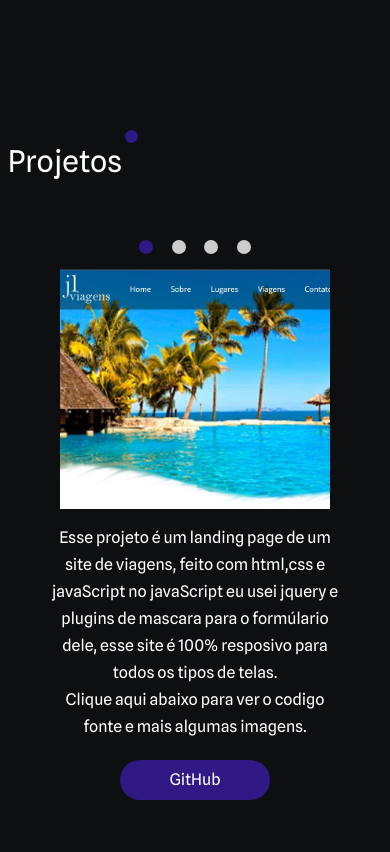
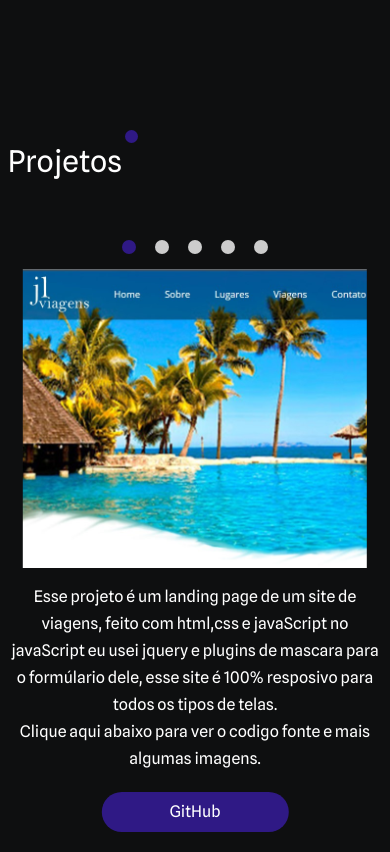
Before and after one commit to charleeslemes/Portfolio, a PHP site: page / in a window 390 px wide. Shown: the part 908-1760 px from the top of the page. Run offline with PHP 8.4, Linux system fonts and the light colour scheme.

Commit message:
slider finalizado

```diff
--- a/css/style.css
+++ b/css/style.css
@@ -579,7 +579,13 @@ section.projetos .projetos-single .button-projeto a{
 @media screen and (max-width: 680px){
     section.projetos .projetos-single{
 
-        max-width: 400px;
+        max-width: 500px;
+
+    }
+    section.projetos .projetos-single .img-projeto{
+
+        padding-top: 80%;
+
 
     }
 }
@@ -587,9 +593,17 @@ section.projetos .projetos-single .button-projeto a{
 @media screen and (max-width: 575px){
     section.projetos .projetos-single{
 
-        max-width: 300px;
+        max-width: 500px;
 
     }
+
+    section.projetos .projetos-single .img-projeto{
+
+        padding-top: 80%;
+
+
+    }
+
 
 
     section.projetos .arrow-left{
--- a/index.html
+++ b/index.html
@@ -141,6 +141,7 @@
                     <div class="bullet-single"></div>
                     <div class="bullet-single"></div>
                     <div class="bullet-single"></div>
+                    <div class="bullet-single"></div>
                 </div>
 
                 <!--projeto do site de viagens-->
@@ -185,6 +186,18 @@
 
                     </div><!--projetos-single-->
 
+                    <!--projeto loja de carro-->
+
+
+                    <div class="projetos-single">
+                        <div style="background-image: url('images/projeto-lojaCarro2.jpg');" class="img-projeto"></div><!--img-projeto-->
+
+                        <p> Esse projeto é um site  de uma loja de carros, nesse projeto por enquanto apenas tem o html e css faltando o JavaScript em algumas parte, mas ele está 100% responsivo. <br>Clique aqui abaixo para ver o codigo fonte e mais algumas imagens. </p>
+
+                        <div class="button-projeto"><a target="_blank" href="https://github.com/charleeslemes/ListaMercado">GitHub</a></div><!--button-projeto-->
+
+                    </div><!--projetos-single-->
+
 
             </div><!--continer-projetos-->
 
--- a/js/functions.js
+++ b/js/functions.js
@@ -29,6 +29,7 @@ $(function(){
     var lastIndex=0;
 
     imgsSlider.forEach((itens,index)=>{
+
     document.querySelectorAll('section.projetos .bullet-single')[index]
     .addEventListener('click',()=>{
 
@@ -52,7 +53,7 @@ $(function(){
 
                 lastIndex = index;
 
-                console.log(value);
+
 
             })
 
```
Also changed, not shown: images/projeto-lojaCarro.jpg (added), images/projeto-lojaCarro2.jpg (added).
